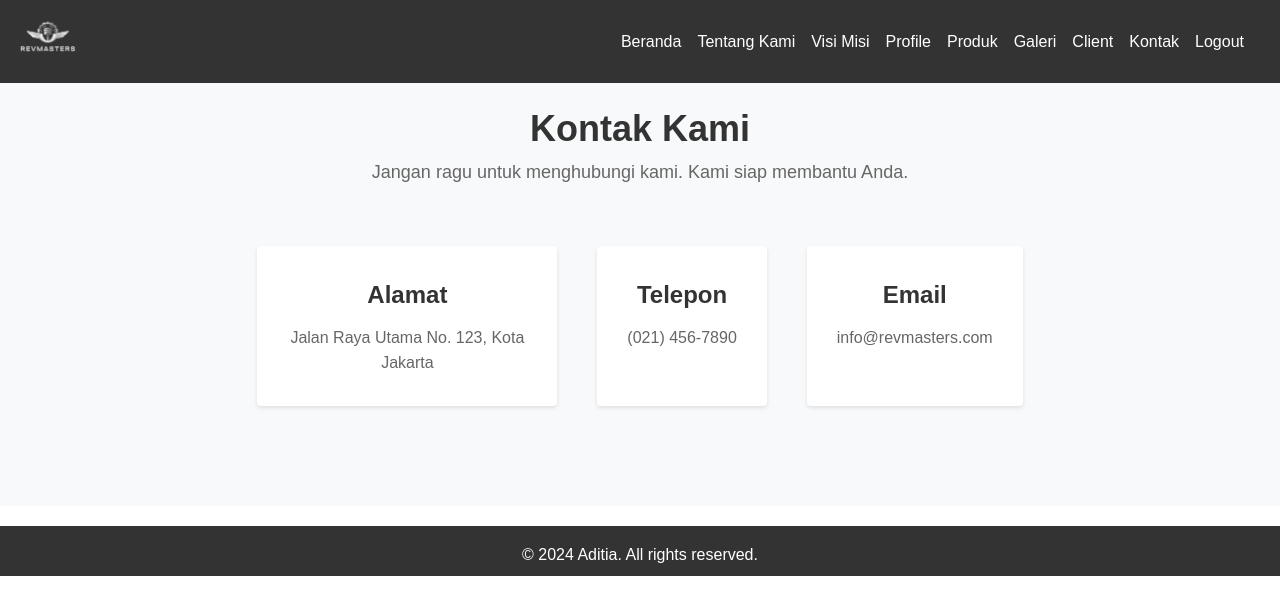
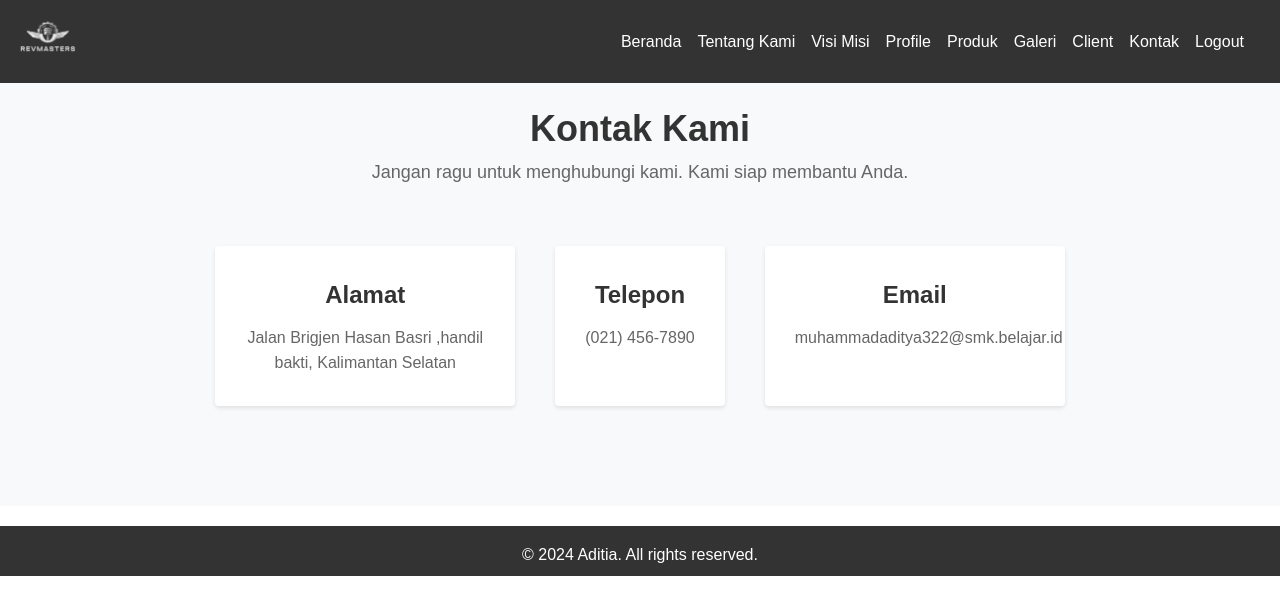
Before and after one commit to Adiiittttt/web-club-motor, a PHP site: page /index.php?p=kontak in a window 1280 px wide. Shown: the top 615 px of the page. Run offline with PHP 8.4, Linux system fonts and the light colour scheme; the visitor is signed in with stand-in values (Sample User, id 1).

Commit message:
first commit

```diff
--- a/pages/kontak.php
+++ b/pages/kontak.php
@@ -9,7 +9,7 @@
         <div class="contact-item">
           <i class="fas fa-map-marker-alt"></i>
           <h3>Alamat</h3>
-          <p>Jalan Raya Utama No. 123, Kota Jakarta</p>
+          <p>Jalan Brigjen Hasan Basri ,handil bakti, Kalimantan Selatan </p>
         </div>
         <div class="contact-item">
           <i class="fas fa-phone"></i>
@@ -19,7 +19,7 @@
         <div class="contact-item">
           <i class="fas fa-envelope"></i>
           <h3>Email</h3>
-          <p>info@revmasters.com</p>
+          <p>muhammadaditya322@smk.belajar.id</p>
         </div>
       </div>
     </div>
```
